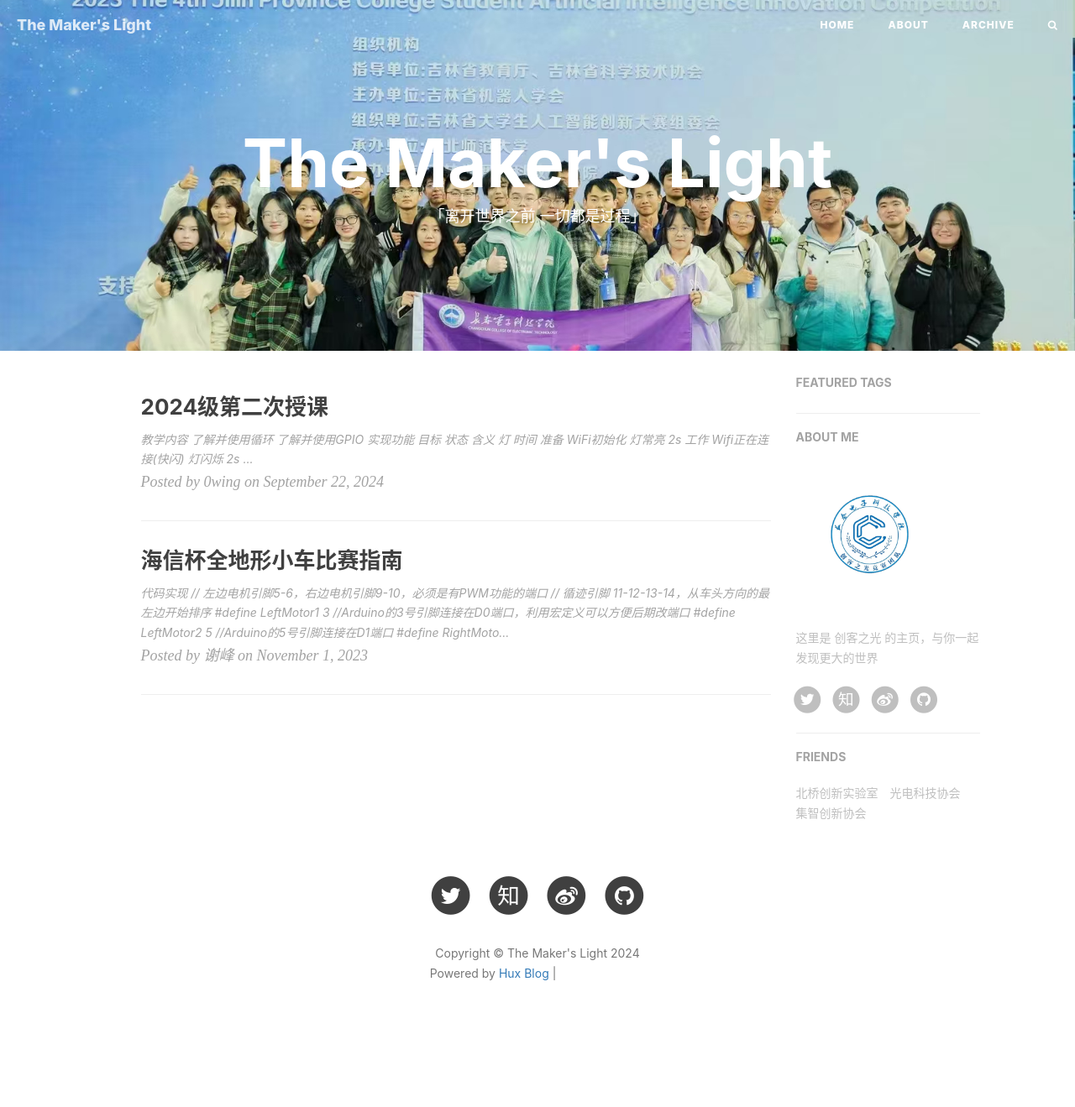
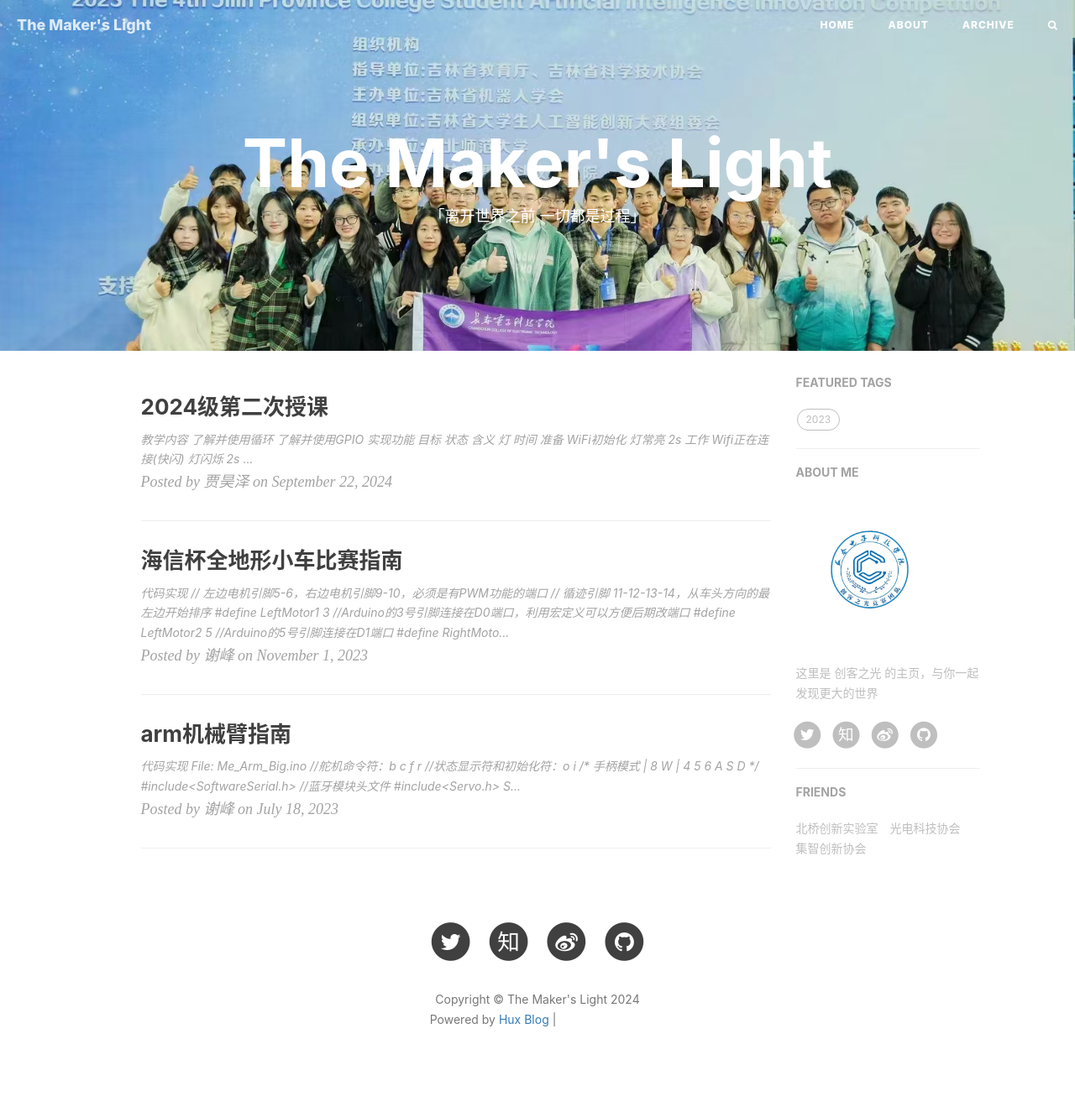
Before and after one commit to PuzzleNone/CreatorBlog, a Jekyll site: the page built from index.html, in a window 1280 px wide. Shown: the whole page at 84% size. Built offline with Jekyll 4.4.1, drawn with Linux system fonts in a browser that asks for light colours; nearby versions of some CDN libraries; the list of posts is cut into pages by our own code; comment, search, counter and statistics services are not loaded; before the commit the page ends 1264 px from its top, so only the background shows below that; part of the change alters nothing that is shown; grey boxes are pictures that could not be loaded.

Commit message:
add post arduino arm

````diff
--- /dev/null
+++ b/_posts/2023-07-18-arm.md
@@ -0,0 +1,529 @@
+---
+layout:       post
+title:        "arm机械臂指南"
+author:       "谢峰"
+header-style: text
+catalog:      true
+tags:
+    - 2023
+    - arm机械臂
+---
+
+
+## 代码实现
+
+### File: Me_Arm_Big.ino
+
+```arduino
+//舵机命令符：b c f r
+//状态显示符和初始化符：o i
+/*
+手柄模式
+
+|     8                W
+|  4  5  6          A  S  D
+*/
+
+#include<SoftwareSerial.h>   //蓝牙模块头文件
+#include<Servo.h>
+Servo base,fArm,rArm,claw;   //创建 4 个 servo 对象
+
+//程序末尾有舵机初始化函数
+//初始状态
+int basePos = 90;
+int rArmPos = 90;
+int fArmPos = 90;
+int clawPos = 90;
+
+//舵机极限值
+const int base_Min = 0;
+const int base_Max = 180;
+const int rArm_Min = 45;
+const int rArm_Max = 180;
+const int fArm_Min = 35;
+const int fArm_Max = 120;
+const int claw_Min = 25;
+const int claw_Max = 100;
+
+//Default Servo Delay (默认电机运动延时时间)
+//此变量用于控制电机运行速度，【增大】此变量数值将【降低】电机运行速度从而控制机械臂转速
+int DSD = 15;
+
+//控制机械臂工作模式 :  mode = 0 手柄模式 ，mode = 1 指令模式
+bool mode;
+
+//每次按下手柄按键，舵机移动量（仅用于手柄模式）
+int move_Step = 3;
+
+void setup() {
+
+  //舵机连接的 PWM 引脚
+  base.attach(11);
+  delay(200);
+
+  fArm.attach(10);
+  delay(200);
+
+  rArm.attach(9);
+  delay(200);
+
+  claw.attach(6);
+  delay(200);
+
+  //开启串口
+  Serial.begin(9600);
+  Serial.println("Welcome to use Arm ");
+}
+
+void loop() {
+
+  //人机交互：传给 Arduino 数据
+  if(Serial.available() > 0)
+  {
+    char serial_Cmd = Serial.read();   //输入的数据用 char 传入
+    if(mode == 1)
+    {
+      arm_Data_Cmd(serial_Cmd);          //指令模式
+    }
+    else
+    {
+      arm_Joy_Cmd(serial_Cmd);           //手柄模式
+    }
+  }
+}
+
+//指令模式-----------------------------------------------------------------------------------
+void arm_Data_Cmd(char serial_Cmd)
+{
+  //判断是否输入有问题：在【指令】模式下输入【手柄】指令--错误
+  if(serial_Cmd == 'W' || serial_Cmd == 'S' || serial_Cmd == 'A' || serial_Cmd == 'D'
+  || serial_Cmd == '8' || serial_Cmd == '5' || serial_Cmd == '4' || serial_Cmd == '6')
+  {
+    Serial.println("+Warning: robot in instruction mode.....");
+    delay(100);
+    while(Serial.available() > 0)  //清除串口缓存的错误指令
+    {
+      char wrong_Command = Serial.read();//将错误指令读取出来存放在一个变量中
+    }
+    return ;
+  }
+
+  //舵机命令符：b c f r
+  if(serial_Cmd == 'b' || serial_Cmd == 'c' || serial_Cmd == 'f' || serial_Cmd == 'r')
+  {
+    int servo_Data = Serial.parseInt();        //这段数据中的 数字(角度信息)
+
+    //机械臂舵机运行函数：(参数:舵机名称 , 目标角度 , 延迟/速度)
+    servo_Cmd(serial_Cmd , servo_Data , DSD);
+  }
+  else//状态显示符和初始化符：o i
+  {
+    switch(serial_Cmd)
+    {
+      case 'o':
+      report_Status();//报告舵机状态数据
+      break;
+
+      case 'i':
+      arm_Ini_Pos(); //输入 i 命令后使机械臂返回初始状态
+      break;
+
+      case 'p':
+      play_Dice();   //输入 p 命令后使机械臂跳舞
+      break;
+
+      case 'm':      //切换手柄模式
+      mode = 0;
+      Serial.println("Command: Switch to instruction mode");
+      break;
+
+      default:
+      Serial.println("Unkown Command.");
+    }
+  }
+}
+
+//手柄模式-----------------------------------------------------------------------------------
+/*
+手柄模式
+
+|     8                W
+|  4  5  6          A  S  D
+*/
+void arm_Joy_Cmd(char serial_Cmd)
+{
+  //判断是否输入有问题：在【手柄】模式下输入【指令】指令--错误
+  if(serial_Cmd == 'b' || serial_Cmd == 'c' || serial_Cmd == 'f' || serial_Cmd == 'r')
+  {
+    Serial.println("+Warning: robot in instruction mode.....");
+    delay(100);
+    while(Serial.available() > 0)  //清除串口缓存的错误指令
+    {
+      char wrong_Command = Serial.read();//将错误指令读取出来存放在一个变量中
+    }
+    return ;
+  }
+
+
+  int base_Joy_Pos;  //底盘舵机：左 0 度 --- 右 180 度
+  int rArm_Joy_Pos;  //后臂舵机：上 0 度 --- 下 180 度
+  int fArm_Joy_Pos;  //前臂舵机：下 0 度 --- 上 180 度
+  int claw_Joy_Pos;  //钳子舵机：合上 0 度 --- 打开 180 度
+
+  switch(serial_Cmd)
+  {
+    case 'A': //base 向左转
+    Serial.println("Receive Command: base turn Right");
+    base_Joy_Pos = base.read() - move_Step;
+    servo_Cmd('b' , base_Joy_Pos , DSD);
+    break;
+
+    case 'D': //base 向右转
+    Serial.println("Receive Command: base turn Left");
+    base_Joy_Pos = base.read() + move_Step;
+    servo_Cmd('b' , base_Joy_Pos , DSD);
+    break;
+
+    case 'S': //rArm 向下转
+    Serial.println("Receive Command: rArm turn Left");
+    rArm_Joy_Pos = rArm.read() + move_Step;
+    servo_Cmd('r' , rArm_Joy_Pos , DSD);
+    break;
+
+    case 'W': //rArm 向上转
+    Serial.println("Receive Command: rArm turn Left");
+    rArm_Joy_Pos = rArm.read() - move_Step;
+    servo_Cmd('r' , rArm_Joy_Pos , DSD);
+    break;
+
+    case '4': //claw 钳子合上
+    Serial.println("Receive Command: claw close");
+    claw_Joy_Pos = claw.read() + move_Step;
+    servo_Cmd('c' , claw_Joy_Pos , DSD);
+    break;
+
+    case '6': //claw 钳子打开
+    Serial.println("Receive Command: claw open");
+    claw_Joy_Pos = claw.read() - move_Step;
+    servo_Cmd('c' , claw_Joy_Pos , DSD);
+    break;
+
+    case '5': //fArm 向下
+    Serial.println("Receive Command: fArm open");
+    fArm_Joy_Pos = fArm.read() - move_Step;
+    servo_Cmd('f' , fArm_Joy_Pos , DSD);
+    break;
+
+    case '8': //fArm 向上
+    Serial.println("Receive Command: fArm open");
+    fArm_Joy_Pos = fArm.read() + move_Step;
+    servo_Cmd('f' , fArm_Joy_Pos , DSD);
+    break;
+
+    case 'm': //切换指令模式
+    mode = 1;
+    Serial.println("Command: Switch to instruction mode");
+    break;
+
+    case 'o':
+    report_Status(); //报告舵机状态数据
+    break;
+
+    case 'i':
+    arm_Ini_Pos();  //输入 i 命令后使机械臂返回初始状态
+    break;
+  }
+}
+
+
+//程序末尾有舵机初始化函数
+void servo_Cmd(char serial_Name , int to_Pos , int servo_Delay)
+{
+  //创建临时存放舵机
+  Servo servo2go;
+
+  //串口监视器输出接收指令信息
+  Serial.println("");//和 Serial.print 一样，只不过有【换行功能】
+  Serial.print("+Command: Servo ");
+  Serial.print(" to ");
+  Serial.print(serial_Name);
+  Serial.print(" to ");
+  Serial.print(to_Pos);
+  Serial.print(" at servo_delay value ");
+  Serial.print(servo_Delay);
+  Serial.println(". ");
+  Serial.println("");
+
+  //建立变量，存储电机起始运动角度值
+  int from_Pos;
+
+  switch(serial_Name)
+  {
+    case 'b':
+    if(to_Pos >= base_Min && to_Pos <= base_Max)                 //如果终止位置在极限范围内
+    {
+      servo2go = base;
+      from_Pos = base.read();                                    //获取当前舵机角度值，作为初始运动角度值
+      break;
+    }
+    else                                                         //如果终止位置 <= 起始位置
+    {
+      Serial.println("+Warning : base servo value out of limit!");
+      return;//终止函数
+    }
+
+    case 'c':
+    if(to_Pos >= claw_Min && to_Pos <= claw_Max)                 //如果终止位置在极限范围内
+    {
+      servo2go = claw;
+      from_Pos = claw.read();                                    //获取当前舵机角度值，作为初始运动角度值
+      break;
+    }
+    else                                                         //如果终止位置 <= 起始位置
+    {
+      Serial.println("+Warning : claw servo value out of limit!");
+      return;
+    }
+
+    case 'r':
+    if(to_Pos >= rArm_Min && to_Pos <= rArm_Max)                 //如果终止位置在极限范围内
+    {
+      servo2go = rArm;
+      from_Pos = rArm.read();                                    //获取当前舵机角度值，作为初始运动角度值
+      break;
+    }
+    else                                                         //如果终止位置 <= 起始位置
+    {
+      Serial.println("+Warning : rArm servo value out of limit!");
+      return;
+    }
+
+    case 'f':
+    if(to_Pos >= fArm_Min && to_Pos <= fArm_Max)                 //如果终止位置在极限范围内
+    {
+      servo2go = fArm;
+      from_Pos = fArm.read();                                    //获取当前舵机角度值，作为初始运动角度值
+      break;
+    }
+    else                                                         //如果终止位置 <= 起始位置
+    {
+      Serial.println("+Warning : fArm servo value out of limit!");
+      return;
+    }
+  }
+
+  //当 break; 语句结束后，将执行舵机运行
+  //此时 from_Pos 存入了数据， to_Pos 也可以继续
+
+  //舵机转向优化
+    //********************************************************************
+    if(from_Pos <= to_Pos)     //如果终止位置 >= 起始位置
+    {
+      //底盘舵机：从 from_Pos 到 to_Pos 的位置（以缓慢的速度）
+      for(int i=from_Pos;i<=to_Pos;i++)
+      {
+        servo2go.write(i);
+        delay(servo_Delay);
+      }
+    }
+    else                       //如果终止位置 <= 起始位置
+    {
+      for(int i=from_Pos;i>=to_Pos;i--)
+      {
+        servo2go.write(i);
+        delay(servo_Delay);
+      }
+    }
+    //********************************************************************
+}
+
+void report_Status()
+{
+  Serial.println("");
+  Serial.println("");
+  Serial.println("+ Robot-Arm Status Report +");
+  Serial.print("Claw Position: ");Serial.println(claw.read());
+  Serial.print("Base Position: ");Serial.println(base.read());
+  Serial.print("Rear-Arm Position: ");Serial.println(rArm.read());
+  Serial.print("Front-Arm Position: ");Serial.println(fArm.read());
+  Serial.println("++++++++++++++++++");
+  Serial.println("");
+}
+
+
+//舞蹈函数
+void play_Dice()
+{
+  Serial.println("+Command: Let's play some dice !");
+
+  //初始化
+  arm_Ini_Pos();
+
+  //舞蹈 1
+  int dice_Move_1[21][3]=
+  {
+    {'c' , 30 , DSD},
+    {'b' , 90 , DSD},
+    {'f' , 43 , DSD},
+    {'r' , 126 , DSD},
+    {'c' , 90 , DSD},
+    {'r' , 90 , DSD},
+    {'b' , 60 , DSD},
+    {'f' , 36 , DSD},
+    {'r' , 135 , DSD},
+    {'c' , 30 , DSD},
+    {'r' , 90 , DSD},
+    {'b' , 90 , DSD},
+    {'f' , 36 , DSD},
+    {'r' , 135 , DSD},
+    {'c' , 90 , DSD},
+    {'r' , 90 , DSD},
+    {'b' , 60 , DSD},
+    {'f' , 48 , DSD},
+    {'r' , 123 , DSD},
+    {'c' , 30 , DSD},
+    {'c' , 90 , DSD},
+  };
+
+  for(int i=0;i<21;i++)
+  {
+    servo_Cmd(dice_Move_1[i][0] , dice_Move_1[i][1] , dice_Move_1[i][2]);
+    delay(200);
+  }
+
+  //初始化
+  arm_Ini_Pos();
+
+  //舞蹈 2
+  int dice_Move_2[21][3]=
+  {
+    {'c' , 30 , DSD},
+    {'b' , 58 , DSD},
+    {'f' , 48 , DSD},
+    {'r' , 120 , DSD},
+    {'c' , 90 , DSD},
+    {'r' , 90 , DSD},
+    {'b' , 90 , DSD},
+    {'f' , 36 , DSD},
+    {'r' , 135 , DSD},
+    {'c' , 30 , DSD},
+    {'r' , 90 , DSD},
+    {'b' , 60 , DSD},
+    {'f' , 36 , DSD},
+    {'r' , 135 , DSD},
+    {'c' , 95 , DSD},
+    {'r' , 90 , DSD},
+    {'b' , 90 , DSD},
+    {'f' , 43 , DSD},
+    {'r' , 125 , DSD},
+    {'c' , 30 , DSD},
+    {'c' , 90 , DSD},
+  };
+
+  for(int i=0;i<21;i++)
+  {
+    servo_Cmd(dice_Move_2[i][0] , dice_Move_2[i][1] , dice_Move_2[i][2]);
+    delay(200);
+  }
+
+  //初始化
+  arm_Ini_Pos();
+}
+
+
+void arm_Ini_Pos()
+{
+  Serial.println("+Command: Restore Initial Position. ");
+
+  //建立 4 个数组 = {舵机名 , 90度 , 延时15秒};
+  // int action0[3] = {'b' , 90 , DSD};
+  // int action1[3] = {'r' , 90 , DSD};
+  // int action2[3] = {'f' , 90 , DSD};
+  // int action3[3] = {'c' , 90 , DSD};
+
+  //二维优化
+  int robot_Ini_Pos_Array[4][3]=     //{舵机名 , 90度 , 延时15秒}
+  {
+    {'b' , 90 , DSD},
+    {'r' , 90 , DSD},
+    {'f' , 90 , DSD},
+    {'c' , 90 , DSD}
+  };
+
+  // servo_Cmd(action0[0] , action0[1] , action0[2]);
+  // servo_Cmd(action1[0] , action1[1] , action1[2]);
+  // servo_Cmd(action2[0] , action2[1] , action2[2]);
+  // servo_Cmd(action3[0] , action3[1] , action3[2]);
+
+  //二维优化
+  for(int i=0;i<4;i++)
+  {
+    servo_Cmd(robot_Ini_Pos_Array[i][0] , robot_Ini_Pos_Array[i][1] , robot_Ini_Pos_Array[i][2]);
+  }
+}
+
+
+
+```
+
+
+### File: arm_Ini_Pos.h
+
+```arduino
+/*
+#ifndef _ARm_INI_POS_H_
+#define _ARm_INI_POS_H_
+#include<Arduino.h>
+
+Servo base,fArm,rArm,claw;   //创建 4 个 servo 对象
+
+
+
+
+
+#endif
+
+*/
+```
+
+
+### File: arm_Ini_Pos.cpp
+
+```arduino
+/*
+
+#include<arm_Ini_Pos.h>
+void arm_Ini_Pos()
+{
+  Serial.println("+Command: Restore Initial Position. ");
+
+  //建立 4 个数组 = {舵机名 , 90度 , 延时15秒};
+  // int action0[3] = {'b' , 90 , DSD};
+  // int action1[3] = {'r' , 90 , DSD};
+  // int action2[3] = {'f' , 90 , DSD};
+  // int action3[3] = {'c' , 90 , DSD};
+
+  //二维优化
+  int robot_Ini_Pos_Array[4][3]=     //{舵机名 , 90度 , 延时15秒}
+  {
+    {'b' , 90 , DSD},
+    {'r' , 90 , DSD},
+    {'f' , 90 , DSD},
+    {'c' , 90 , DSD}
+  };
+
+  // servo_Cmd(action0[0] , action0[1] , action0[2]);
+  // servo_Cmd(action1[0] , action1[1] , action1[2]);
+  // servo_Cmd(action2[0] , action2[1] , action2[2]);
+  // servo_Cmd(action3[0] , action3[1] , action3[2]);
+
+  //二维优化
+  for(int i=0;i<4;i++)
+  {
+    servo_Cmd(robot_Ini_Pos_Array[i][0] , robot_Ini_Pos_Array[i][1] , robot_Ini_Pos_Array[i][2]);
+  }
+}
+
+
+*/
+```
--- a/_posts/2024-09-22-Lesson-Second.md
+++ b/_posts/2024-09-22-Lesson-Second.md
@@ -1,7 +1,7 @@
 ---
 layout:       post
 title:        "2024级第二次授课"
-author:       "0wing"
+author:       "贾昊泽"
 header-style: text
 catalog:      true
 tags:
````
